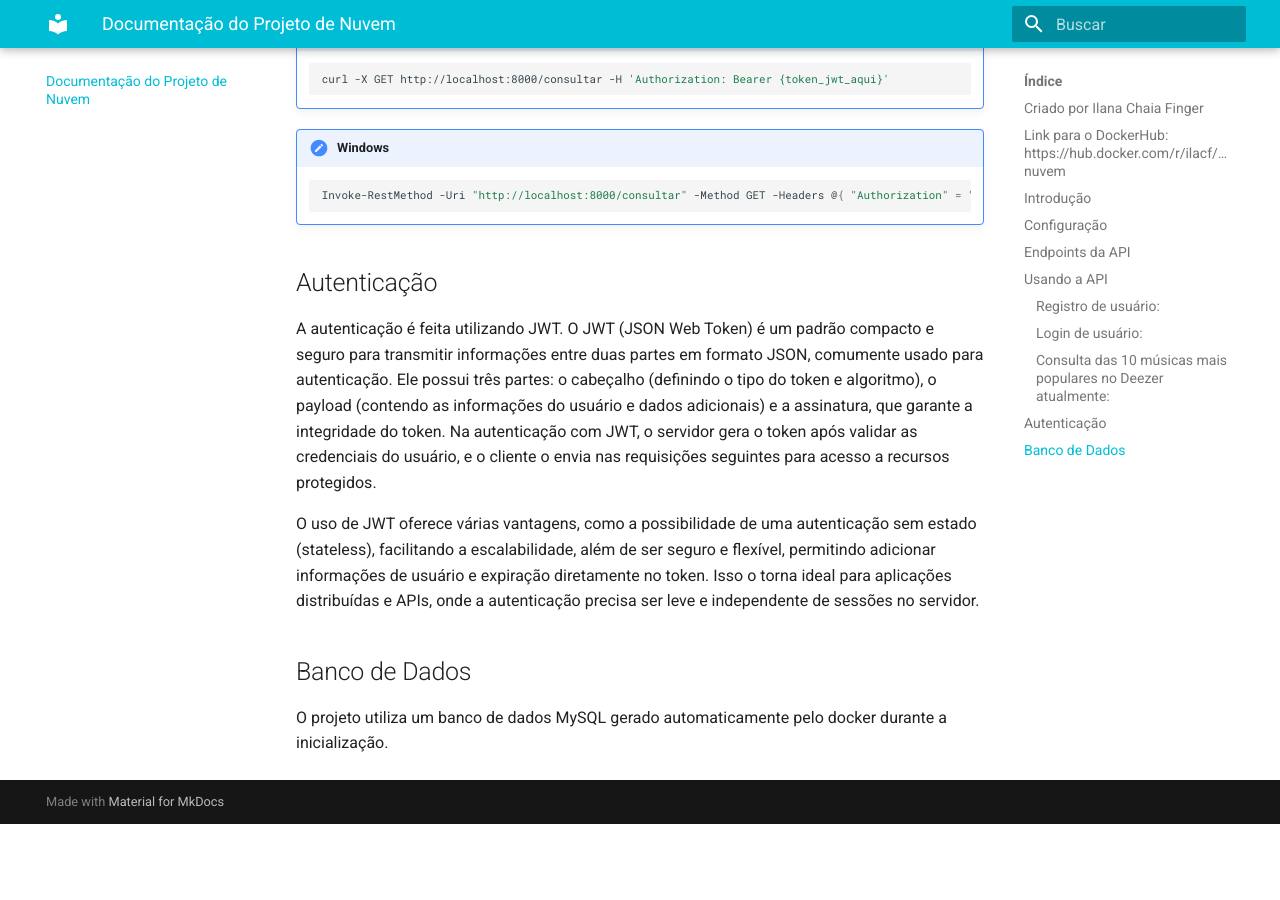
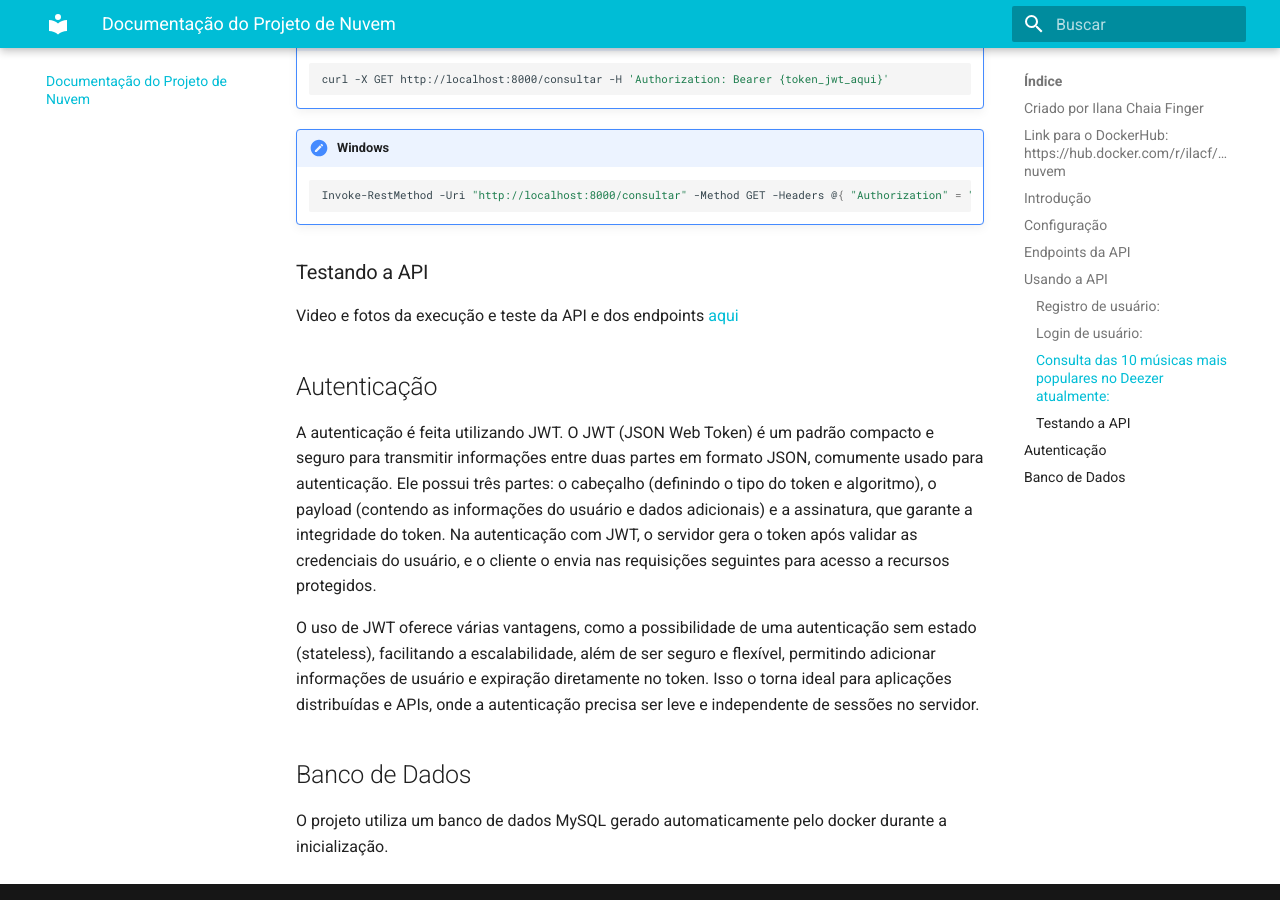
Before and after one commit to ilacftemp/projeto-nuvem, an MkDocs documentation site: the page built from docs/index.md, in a window 1280 px wide and 900 px high, scrolled down 2204 px. Built offline with MkDocs 1.6.1 and Material for MkDocs 9.7.7, drawn with Linux system fonts in a browser that asks for light colours; before the commit the page ends 3028 px from its top, so only the background shows below that.

Commit message:
just in case

````diff
--- a/docs/index.md
+++ b/docs/index.md
@@ -78,6 +78,10 @@ Para mais detalhes, consulte a [documentação dos endpoints](endpoints.md).
     Invoke-RestMethod -Uri "http://localhost:8000/consultar" -Method GET -Headers @{ "Authorization" = "Bearer {token_jwt_aqui}" }
     ```
 
+### Testando a API
+
+Video e fotos da execução e teste da API e dos endpoints [aqui](testando_api.md)
+
 ## Autenticação
 A autenticação é feita utilizando JWT. O JWT (JSON Web Token) é um padrão compacto e seguro para transmitir informações entre duas partes em formato JSON, comumente usado para autenticação. Ele possui três partes: o cabeçalho (definindo o tipo do token e algoritmo), o payload (contendo as informações do usuário e dados adicionais) e a assinatura, que garante a integridade do token. Na autenticação com JWT, o servidor gera o token após validar as credenciais do usuário, e o cliente o envia nas requisições seguintes para acesso a recursos protegidos.
 
````
